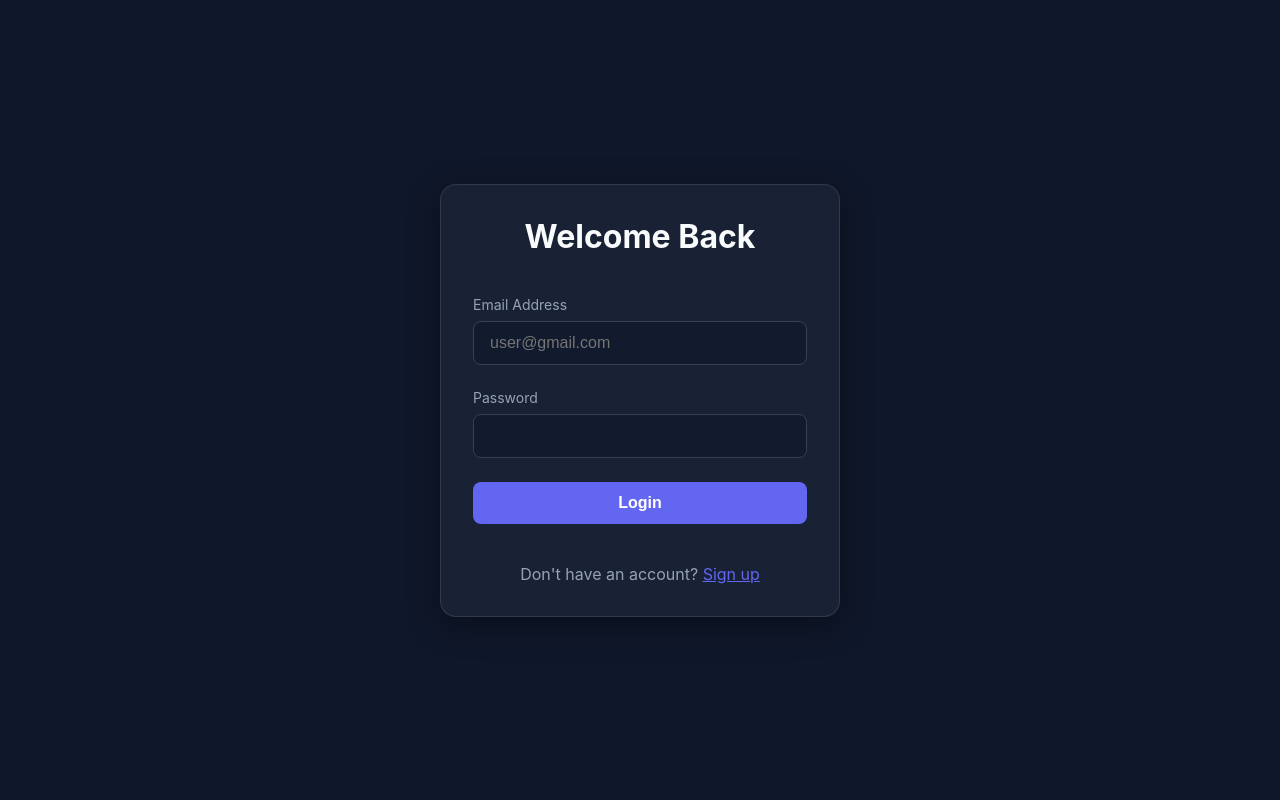
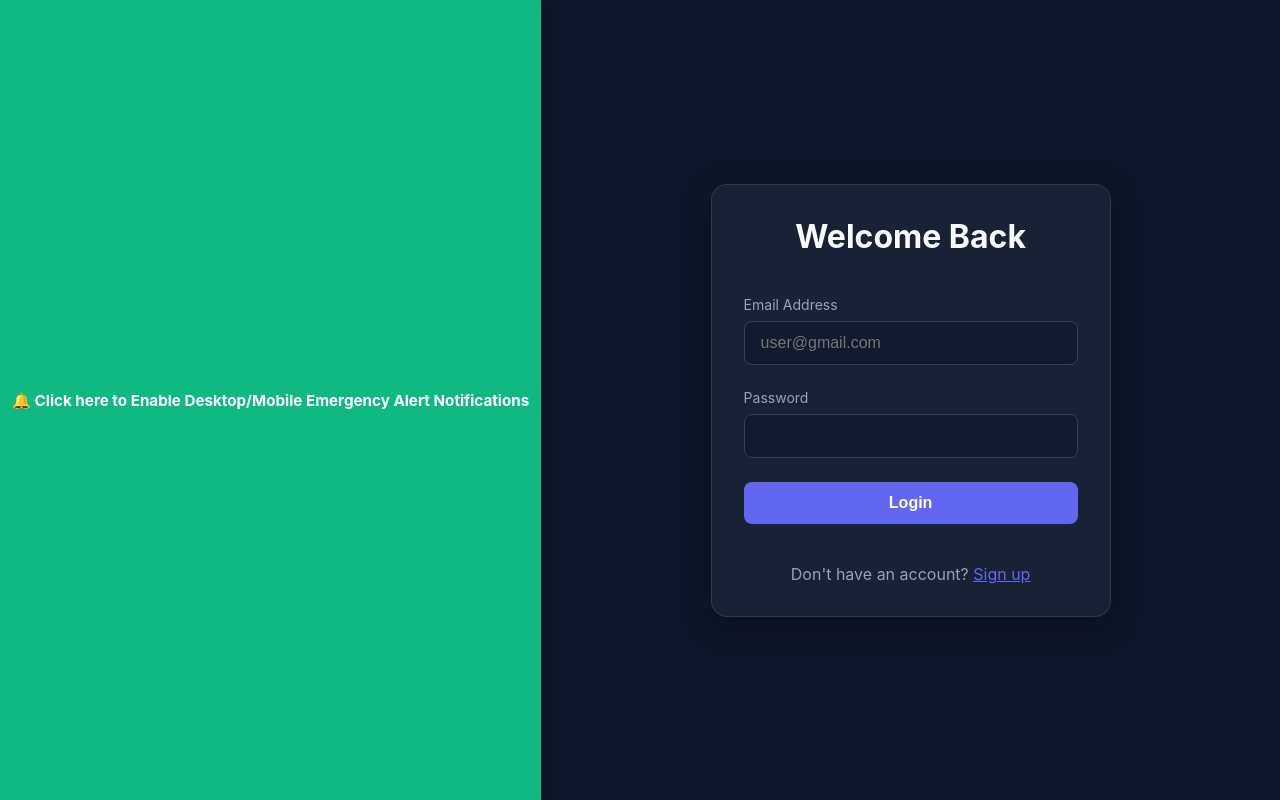
Before and after one commit to laancein-ui/remote-panic-connect, a React app in the folder frontend/: page / in a window 1280 px wide. Built offline with nearby package versions, Linux system fonts and the light colour scheme; no server answers; the HTML template or start-up script is replaced by a standard one.

Commit message:
Add sticky top banner for explicitly activating Notification permissions

```diff
--- a/frontend/src/App.jsx
+++ b/frontend/src/App.jsx
@@ -15,6 +15,14 @@ const ProtectedRoute = ({ children }) => {
 };
 
 function App() {
+  const requestPermission = () => {
+    if ('Notification' in window) {
+      Notification.requestPermission().then((perm) => {
+        alert(`Notification status: ${perm}`);
+      });
+    }
+  };
+
   useEffect(() => {
     let serverUrl = import.meta.env.VITE_API_URL;
     if (!serverUrl) {
@@ -85,6 +93,27 @@ function App() {
   return (
     <Router>
       <div className="app-container">
+        {('Notification' in window && Notification.permission !== 'granted') && (
+          <div style={{
+            backgroundColor: 'var(--accent-color)',
+            color: 'white',
+            padding: '12px',
+            textAlign: 'center',
+            fontSize: '0.95rem',
+            fontWeight: 'bold',
+            cursor: 'pointer',
+            display: 'flex',
+            justifyContent: 'center',
+            alignItems: 'center',
+            gap: '8px',
+            boxShadow: '0 4px 12px rgba(0,0,0,0.15)',
+            position: 'sticky',
+            top: 0,
+            zIndex: 1000
+          }} onClick={requestPermission}>
+            <span>🔔 Click here to Enable Desktop/Mobile Emergency Alert Notifications</span>
+          </div>
+        )}
         <Routes>
           <Route path="/" element={<Login />} />
           <Route path="/register" element={<Register />} />
```
